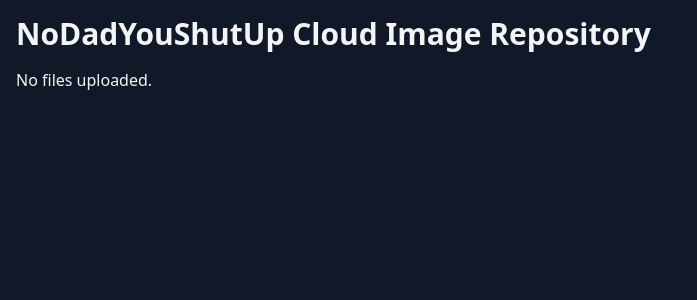
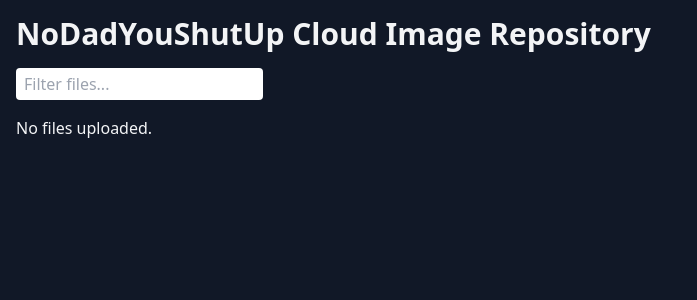
Before and after one commit to nodadyoushutup/cloud-image-repository, a Flask app: page / in a window 1280 px wide. Shown: the top 300 px of the page, without its empty margins (0-697 px from the left). Run offline with Flask 3, Linux system fonts and the light colour scheme; some libraries are stand-ins or nearby versions.

Commit message:
Group uploads with sha files and add UI filter

```diff
--- a/app.py
+++ b/app.py
@@ -37,7 +37,17 @@ def index():
             'sha256': digest
         })
     files = os.listdir(UPLOAD_FOLDER)
-    return render_template('index.html', files=files)
+    groups = []
+    file_set = set(files)
+    for f in sorted(files):
+        if f.endswith('.sha256'):
+            continue
+        sha_name = f + '.sha256'
+        groups.append({
+            'image': f,
+            'sha256': sha_name if sha_name in file_set else None
+        })
+    return render_template('index.html', files=groups)
 
 
 @app.route('/files/<path:filename>')
--- a/templates/index.html
+++ b/templates/index.html
@@ -8,13 +8,29 @@
 <body class="bg-gray-900 text-gray-100 min-h-screen">
     <div class="p-4">
         <h1 class="text-3xl font-bold mb-4">NoDadYouShutUp Cloud Image Repository</h1>
-        <ul class="mb-6 space-y-1">
+        <input id="filterInput" type="text" placeholder="Filter files..." class="mb-4 px-2 py-1 text-gray-900 rounded" />
+        <ul id="fileList" class="mb-6 space-y-1">
             {% for file in files %}
-            <li><a class="block px-2 py-1 rounded hover:bg-gray-800" href="{{ url_for('uploaded_file', filename=file) }}">{{ file }}</a></li>
+            <li data-name="{{ file.image }}" class="space-x-2">
+                <a class="px-2 py-1 rounded hover:bg-gray-800" href="{{ url_for('uploaded_file', filename=file.image) }}">{{ file.image }}</a>
+                {% if file.sha256 %}
+                <a class="px-2 py-1 rounded hover:bg-gray-800" href="{{ url_for('uploaded_file', filename=file.sha256) }}">{{ file.sha256 }}</a>
+                {% endif %}
+            </li>
             {% else %}
             <li>No files uploaded.</li>
             {% endfor %}
         </ul>
+        <script>
+        const input = document.getElementById('filterInput');
+        input.addEventListener('input', () => {
+            const filter = input.value.toLowerCase();
+            document.querySelectorAll('#fileList > li[data-name]').forEach(li => {
+                const text = li.getAttribute('data-name').toLowerCase();
+                li.style.display = text.includes(filter) ? '' : 'none';
+            });
+        });
+        </script>
     </div>
 </body>
 </html>
```
Also changed, not shown: docs/github_action_integration.md (added, +42 -0 lines).
